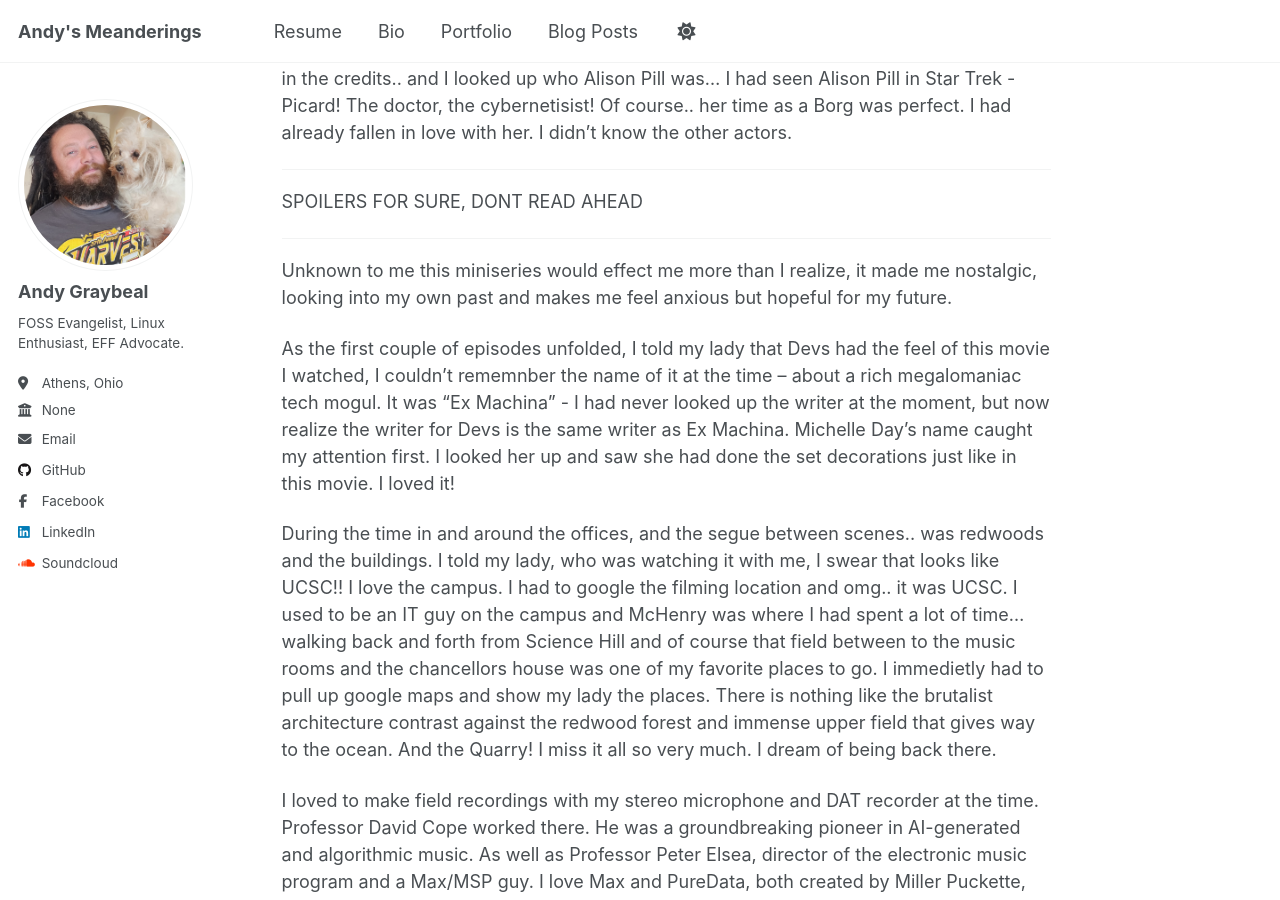
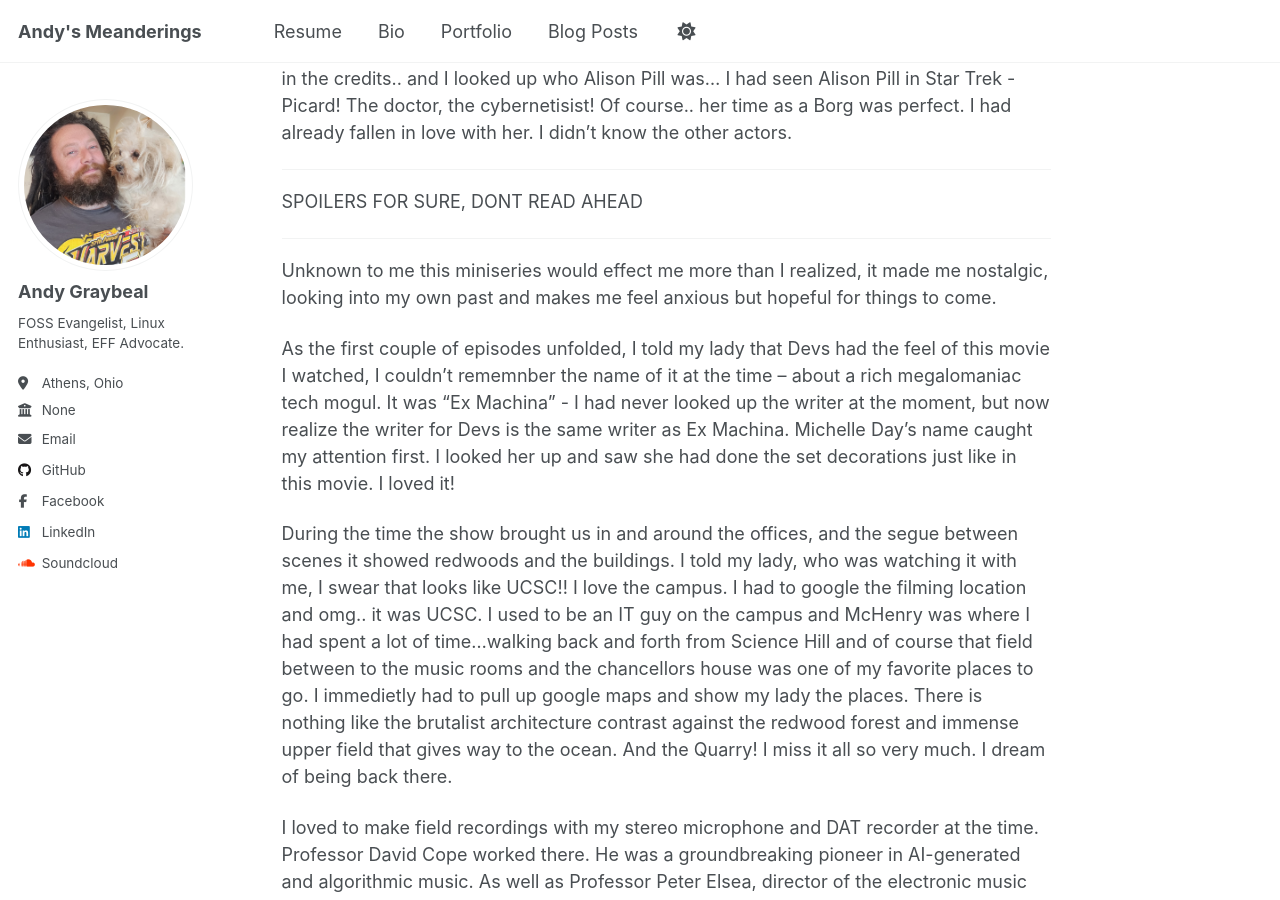
Before and after one commit to andy-graybeal/andy-graybeal.github.io, a Jekyll site: the page built from _posts/2026-07-18-blog-post-1.md, in a window 1280 px wide and 900 px high, scrolled down 239 px. Built offline with Jekyll 4.4.1, drawn with Linux system fonts in a browser that asks for light colours; a script that is not in the unit is left out.

Commit message:
Fix grammar and enhance clarity in blog post
Corrected grammatical errors and improved clarity in the text.

```diff
--- a/_posts/2026-07-18-blog-post-1.md
+++ b/_posts/2026-07-18-blog-post-1.md
@@ -16,12 +16,12 @@ SPOILERS FOR SURE, DONT READ AHEAD
 
 ---
 
-Unknown to me this miniseries would effect me more than I realize, it made me nostalgic, looking into my own past and makes me feel anxious but hopeful for my future.
+Unknown to me this miniseries would effect me more than I realized, it made me nostalgic, looking into my own past and makes me feel anxious but hopeful for things to come.
 
 
 As the first couple of episodes unfolded, I told my lady that Devs had the feel of this movie I watched, I couldn't rememnber the name of it at the time -- about a rich megalomaniac tech mogul.  It was "Ex Machina" - I had never looked up the writer at the moment, but now realize the writer for Devs is the same writer as Ex Machina.  Michelle Day's name caught my attention first. I looked her up and saw she had done the set decorations just like in this movie.  I loved it!
 
-During the time in and around the offices, and the segue between scenes.. was redwoods and the buildings. I told my lady, who was watching it with me, I swear that looks like UCSC!!  I love the campus.  I had to google the filming location and omg.. it was UCSC.  I used to be an IT guy on the campus and McHenry was where I had spent a lot of time...walking back and forth from Science Hill and of course that field between to the music rooms and the chancellors house was one of my favorite places to go.  I immedietly had to pull up google maps and show my lady the places.  There is nothing like the brutalist architecture contrast against the redwood forest and immense upper field that gives way to the ocean.  And the Quarry!  I miss it all so very much.  I dream of being back there.
+During the time the show brought us in and around the offices, and the segue between scenes it showed redwoods and the buildings. I told my lady, who was watching it with me, I swear that looks like UCSC!!  I love the campus.  I had to google the filming location and omg.. it was UCSC.  I used to be an IT guy on the campus and McHenry was where I had spent a lot of time...walking back and forth from Science Hill and of course that field between to the music rooms and the chancellors house was one of my favorite places to go.  I immedietly had to pull up google maps and show my lady the places.  There is nothing like the brutalist architecture contrast against the redwood forest and immense upper field that gives way to the ocean.  And the Quarry!  I miss it all so very much.  I dream of being back there.
 
 I loved to make field recordings with my stereo microphone and DAT recorder at the time.  Professor David Cope worked there. He was a groundbreaking pioneer in AI-generated and algorithmic music.  As well as Professor Peter Elsea, director of the electronic music program and a Max/MSP guy. I love Max and PureData, both created by Miller Puckette, but we'll get into that later.  David Cope and Peter Elsea were pioneers of their time and they both worked when I was a there.  I made a field recording inside the hallways outside David Cope office and the practice rooms and outside their buildings and such. I adored it.  I wish I could have been a student there.  Jaron Lanier had even given a talk at UCSC and one of the questions from the crowd was what he thought of David Cope's AI/algorithmic/generative music.  Jaron had said he didn't think it was music.  I disagreed with him, but I didn't say anything, I still look up to him.
 
```
